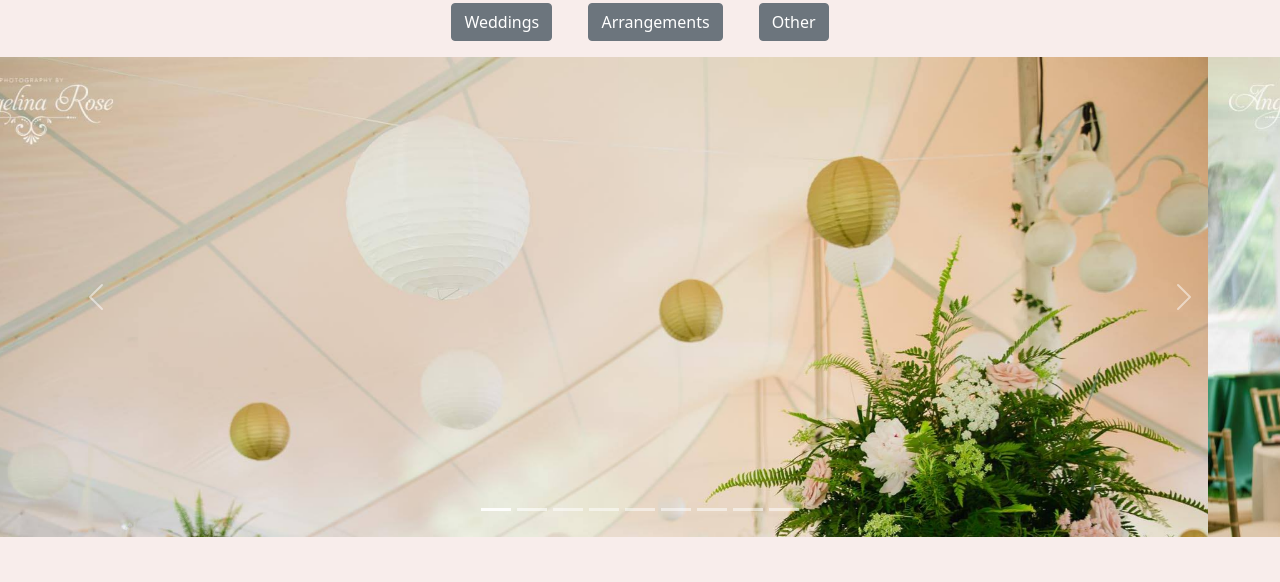
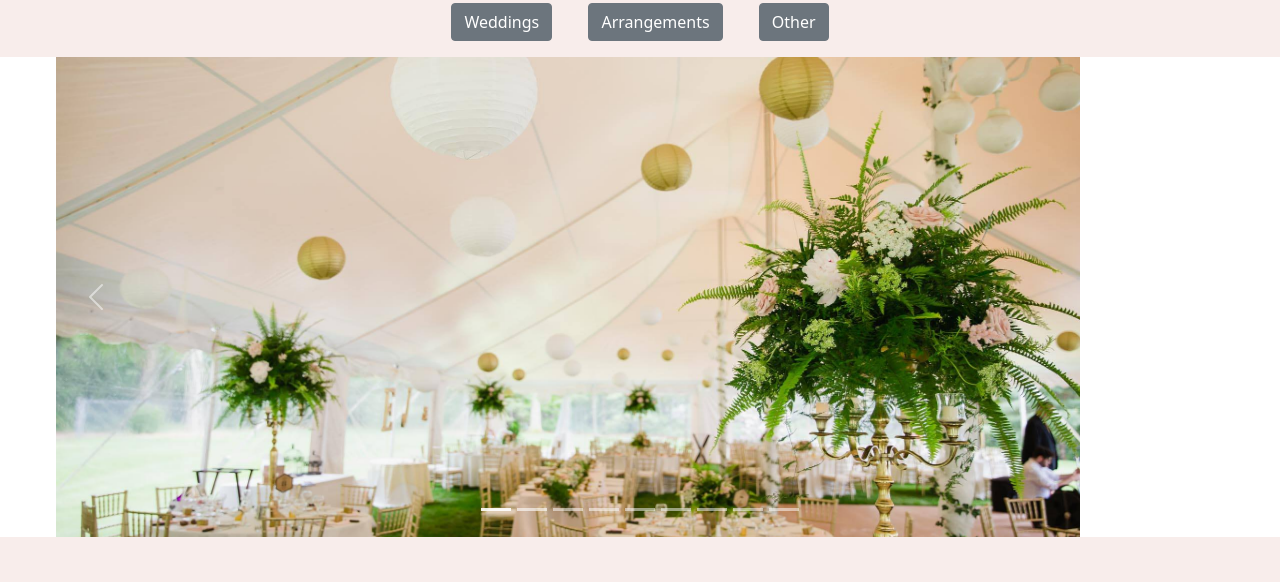
Before and after one commit to bekahphilip/Anjulans-project, a plain HTML site: page index.html in a window 1280 px wide. Shown: the part 751-1333 px from the top of the page. Drawn offline with nearby package versions, Linux system fonts and the light colour scheme.

Commit message:
move image in carousel

```diff
--- a/CSS/main.css
+++ b/CSS/main.css
@@ -24,4 +24,13 @@
    width: 450px;
 }
 
-/* TODO: add the css for resizing the images */
+.carousel-item > img {
+    position: absolute;
+    top: 50%;
+    left: 50%;
+    transform: translate(-50%, -50%);
+    /* Set a width on the image; at present this is not flexible */
+    max-width: 80%;
+    height: 40rem;
+    margin: 0 auto;
+  }
```
